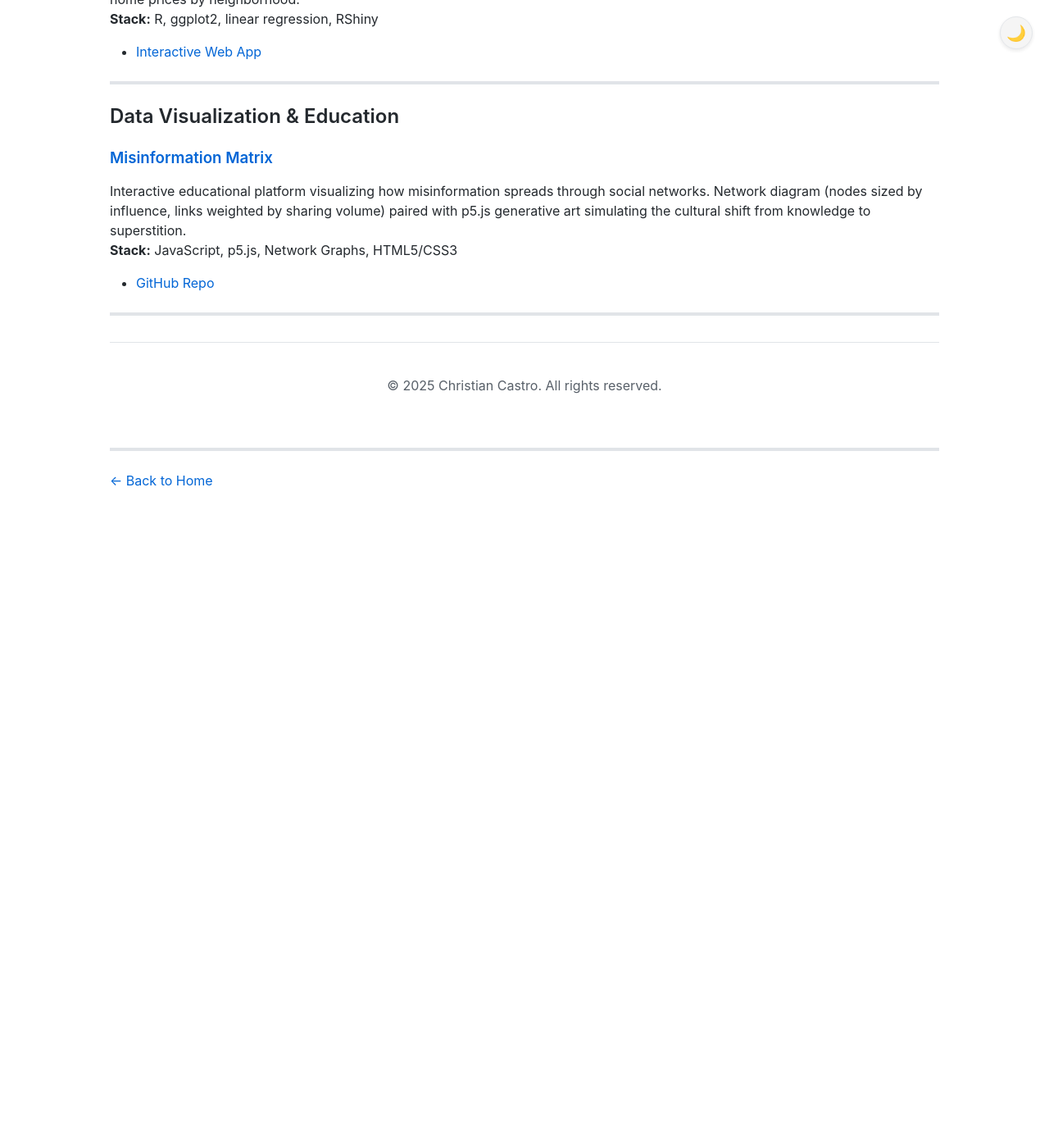
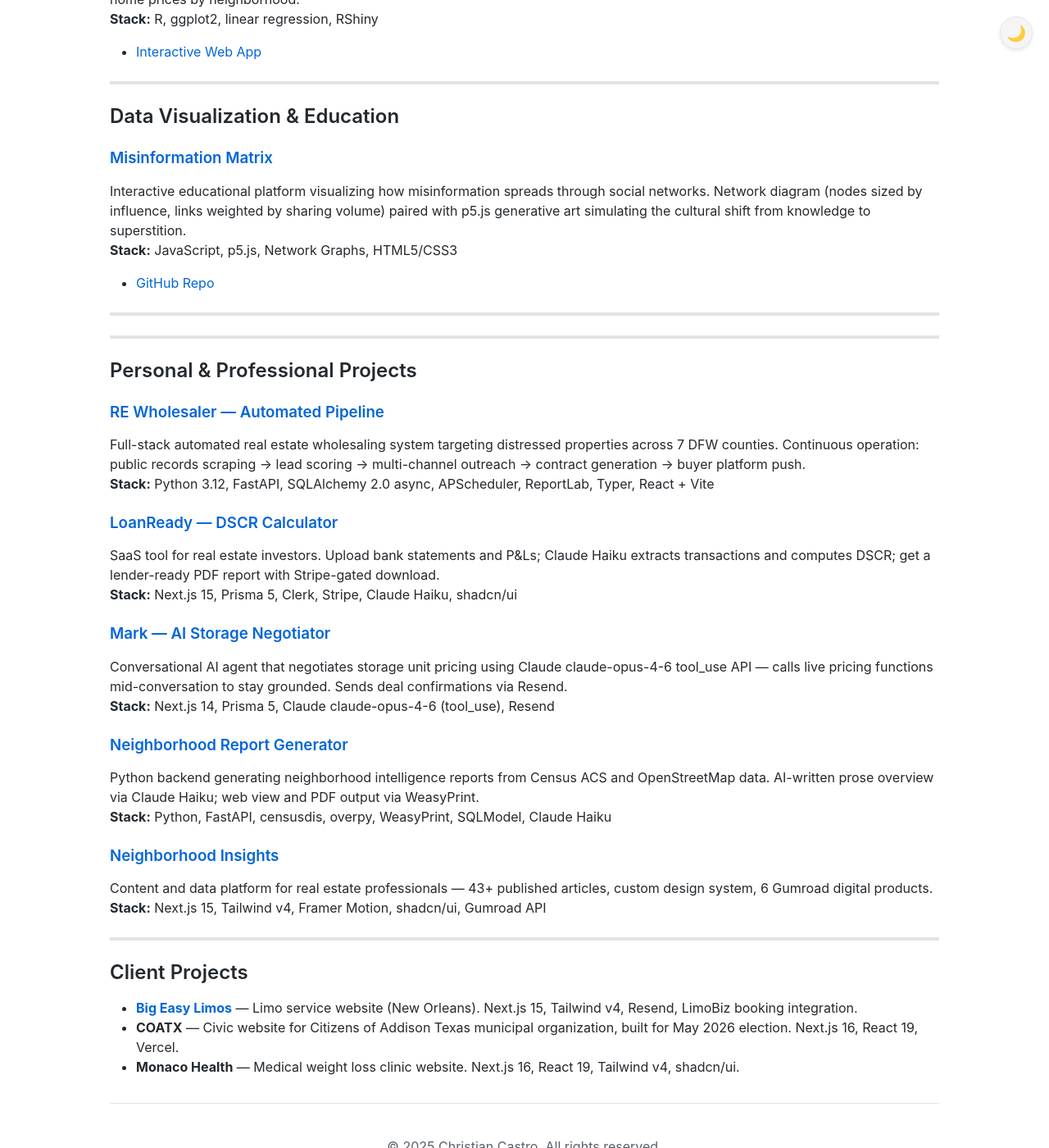
Before and after one commit to CDCastr0/CDCastr0.github.io, a Jekyll site: the page built from projects/index.md, in a window 1280 px wide and 1400 px high, scrolled down 1884 px. Shown: the whole window at 82% size. Built offline with Jekyll 4.4.1, drawn with Linux system fonts in a browser that asks for light colours; our own code applies the rules of GitHub Pages for plain Markdown files; before the commit the page ends 2514 px from its top, so only the background shows below that.

Commit message:
Add Personal & Professional Projects and Client Projects sections to projects index

```diff
--- a/projects/index.md
+++ b/projects/index.md
@@ -79,6 +79,38 @@
 
 ---
 
+---
+
+## Personal & Professional Projects
+
+### [RE Wholesaler — Automated Pipeline](https://cdcastr0.github.io/projects/REWholesaler)
+Full-stack automated real estate wholesaling system targeting distressed properties across 7 DFW counties. Continuous operation: public records scraping → lead scoring → multi-channel outreach → contract generation → buyer platform push.
+**Stack:** Python 3.12, FastAPI, SQLAlchemy 2.0 async, APScheduler, ReportLab, Typer, React + Vite
+
+### [LoanReady — DSCR Calculator](https://cdcastr0.github.io/projects/LoanReady)
+SaaS tool for real estate investors. Upload bank statements and P&Ls; Claude Haiku extracts transactions and computes DSCR; get a lender-ready PDF report with Stripe-gated download.
+**Stack:** Next.js 15, Prisma 5, Clerk, Stripe, Claude Haiku, shadcn/ui
+
+### [Mark — AI Storage Negotiator](https://cdcastr0.github.io/projects/MarkNegotiator)
+Conversational AI agent that negotiates storage unit pricing using Claude claude-opus-4-6 tool_use API — calls live pricing functions mid-conversation to stay grounded. Sends deal confirmations via Resend.
+**Stack:** Next.js 14, Prisma 5, Claude claude-opus-4-6 (tool_use), Resend
+
+### [Neighborhood Report Generator](https://cdcastr0.github.io/projects/NeighborhoodReport)
+Python backend generating neighborhood intelligence reports from Census ACS and OpenStreetMap data. AI-written prose overview via Claude Haiku; web view and PDF output via WeasyPrint.
+**Stack:** Python, FastAPI, censusdis, overpy, WeasyPrint, SQLModel, Claude Haiku
+
+### [Neighborhood Insights](https://cdcastr0.github.io/projects/NeighborhoodInsights)
+Content and data platform for real estate professionals — 43+ published articles, custom design system, 6 Gumroad digital products.
+**Stack:** Next.js 15, Tailwind v4, Framer Motion, shadcn/ui, Gumroad API
+
+---
+
+## Client Projects
+
+- **[Big Easy Limos](https://www.bigeasylimos.com)** — Limo service website (New Orleans). Next.js 15, Tailwind v4, Resend, LimoBiz booking integration.
+- **COATX** — Civic website for Citizens of Addison Texas municipal organization, built for May 2026 election. Next.js 16, React 19, Vercel.
+- **Monaco Health** — Medical weight loss clinic website. Next.js 16, React 19, Tailwind v4, shadcn/ui.
+
 <footer class="site-footer">
   <p>&copy; 2025 Christian Castro. All rights reserved.</p>
 </footer>
```
